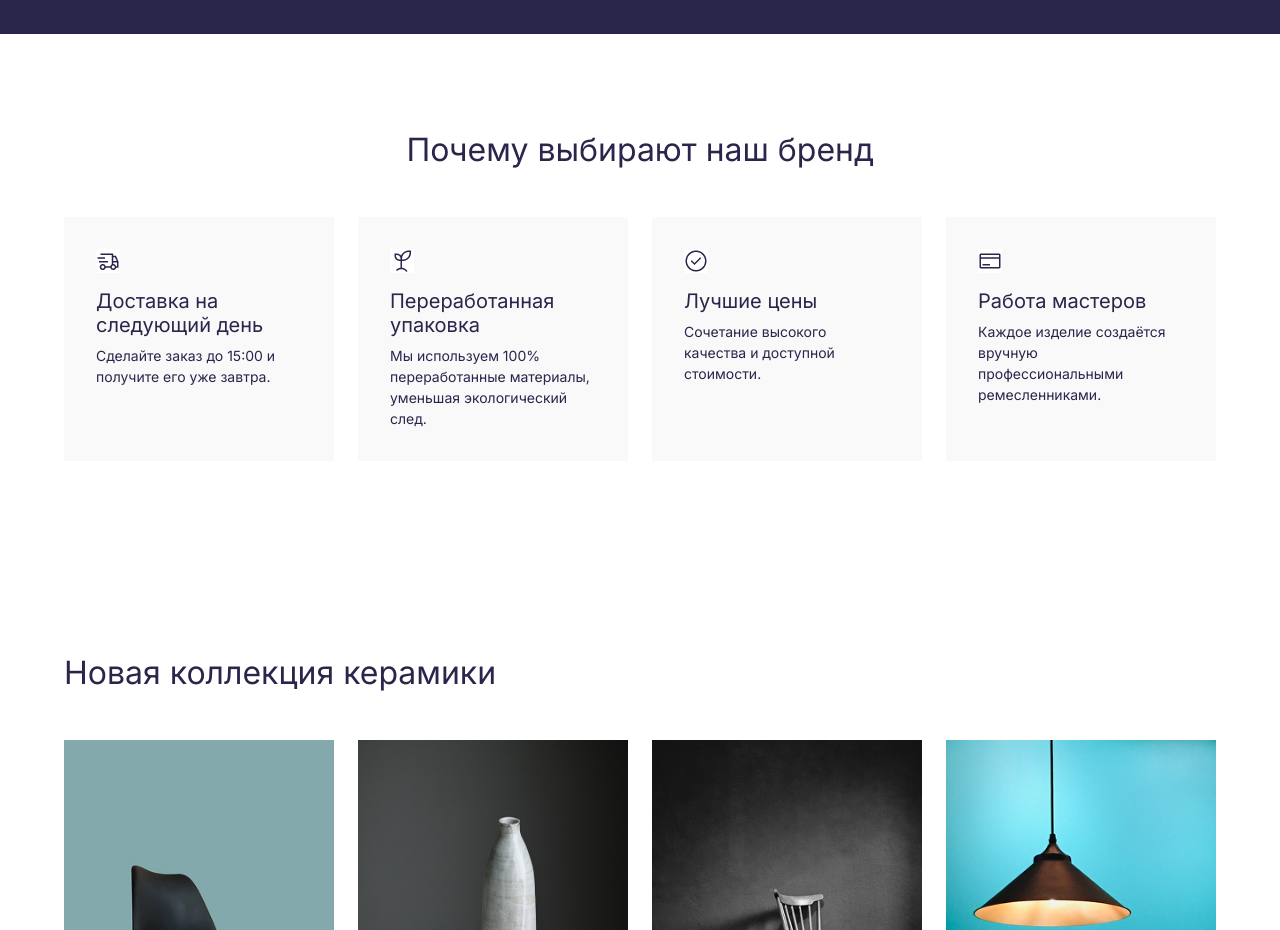
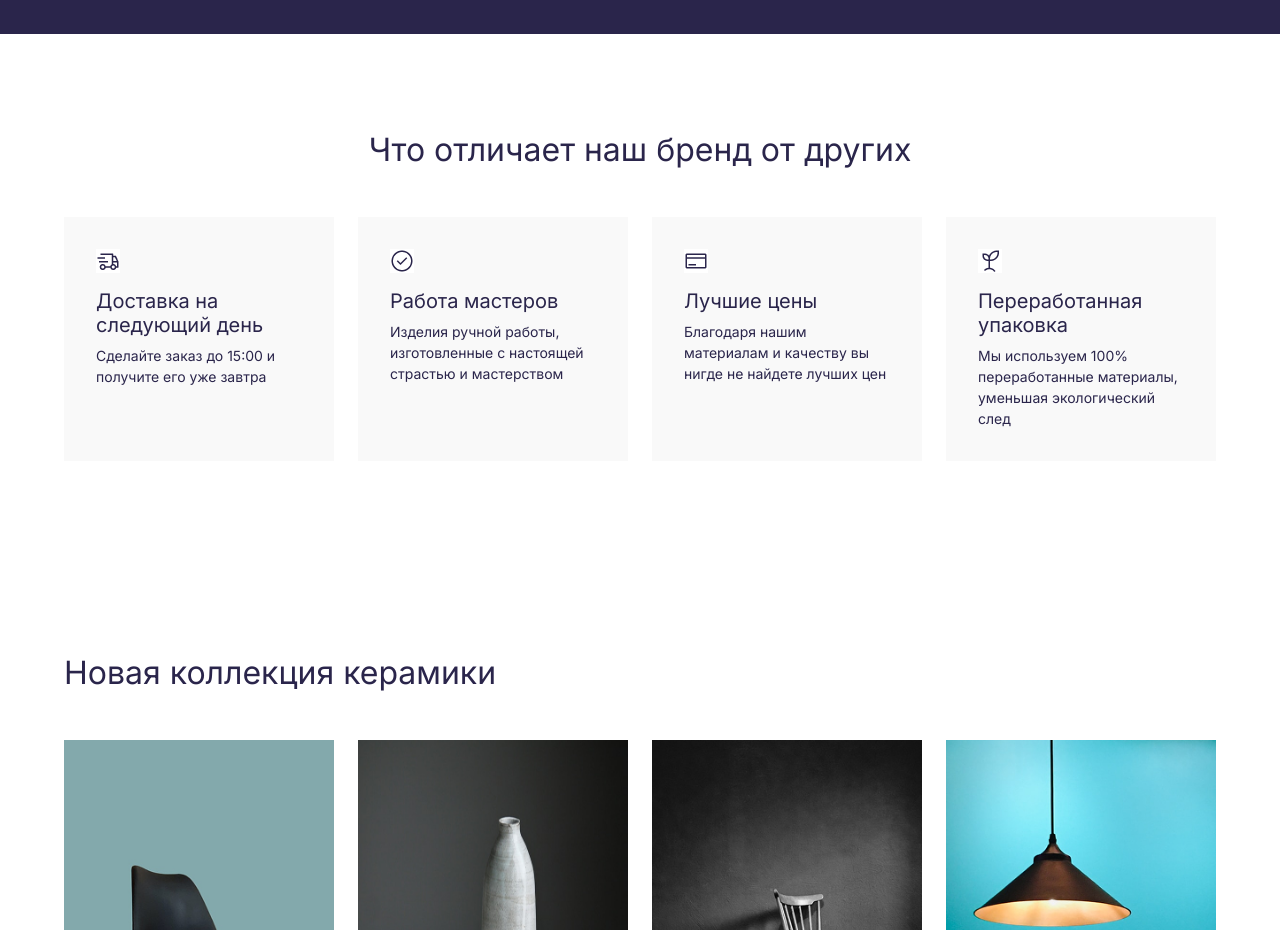
Before and after one commit to FutureDraw/Fronted_Backend-Practices, a plain HTML site: page index.html in a window 1280 px wide. Shown: the part 900-1830 px from the top of the page. Drawn offline with Linux system fonts and the light colour scheme.

Commit message:
fix: spaw the positions class feature

```diff
--- a/index.html
+++ b/index.html
@@ -62,32 +62,32 @@
 <section class="features">
   <div class="container">
     <h2 class="section-title section-title--center">
-      Почему выбирают наш бренд
+      Что отличает наш бренд от других
     </h2>
 
     <ul class="features__list">
       <li class="feature">
         <img src="assets/icons/Delivery.png">
         <h3>Доставка на следующий день</h3>
-        <p>Сделайте заказ до 15:00 и получите его уже завтра.</p>
+        <p>Сделайте заказ до 15:00 и получите его уже завтра</p>
+      </li>
+
+      <li class="feature">
+        <img src="assets/icons/Checkmark--outline.png">
+        <h3>Работа мастеров</h3>
+        <p>Изделия ручной работы, изготовленные с настоящей страстью и мастерством</p>
+      </li>
+
+      <li class="feature">
+        <img src="assets/icons/Purchase.png">
+        <h3>Лучшие цены</h3>
+        <p>Благодаря нашим материалам и качеству вы нигде не найдете лучших цен</p>
       </li>
 
       <li class="feature">
         <img src="assets/icons/Sprout.png">
         <h3>Переработанная упаковка</h3>
-        <p>Мы используем 100% переработанные материалы, уменьшая экологический след.</p>
-      </li>
-
-      <li class="feature">
-        <img src="assets/icons/Checkmark--outline.png">
-        <h3>Лучшие цены</h3>
-        <p>Сочетание высокого качества и доступной стоимости.</p>
-      </li>
-
-      <li class="feature">
-        <img src="assets/icons/Purchase.png">
-        <h3>Работа мастеров</h3>
-        <p>Каждое изделие создаётся вручную профессиональными ремесленниками.</p>
+        <p>Мы используем 100% переработанные материалы, уменьшая экологический след</p>
       </li>
     </ul>
   </div>
```
